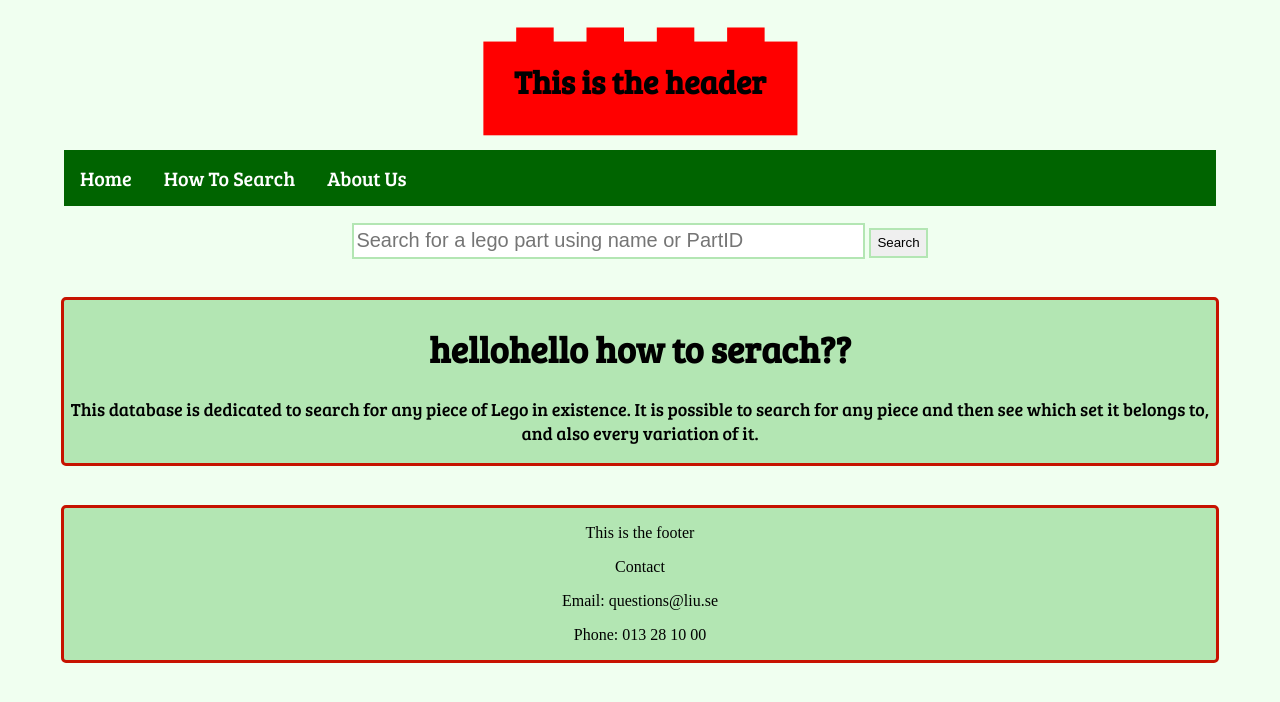
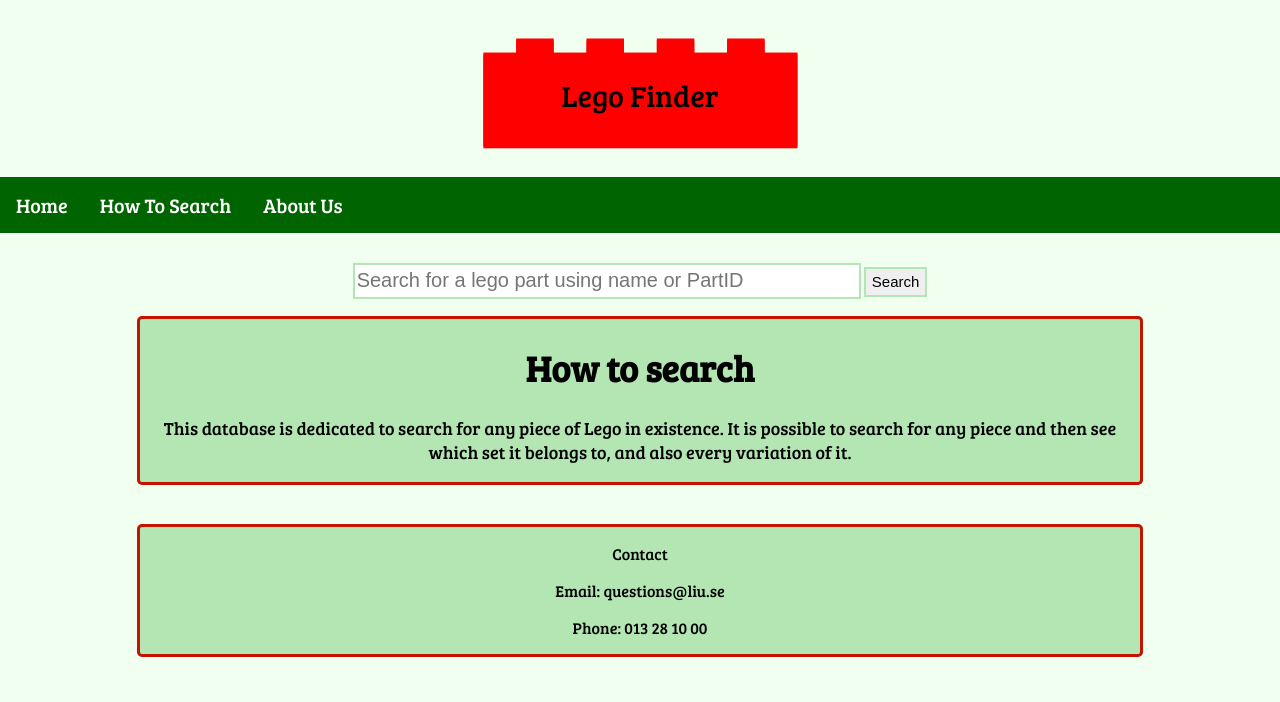
Before and after one commit to RobotGandhi/TNMK30, a PHP site: page /howtosearch.php in a window 1280 px wide. Shown: the top 702 px of the page. Run offline with PHP 8.4, Linux system fonts and the light colour scheme.

Commit message:
include meny o footer, table fix, småsaker

```diff
--- /dev/null
+++ b/footer.txt
@@ -0,0 +1,8 @@
+    <div class = "footer">
+
+		<p>Contact</p>
+<p>Email: questions@liu.se</p>
+<p>Phone: 013 28 10 00</p>
+
+
+    </div>
--- /dev/null
+++ b/headermenu.txt
@@ -0,0 +1,15 @@
+
+           <div class ="header">
+       <a href="Homepage_V2.php">
+<img src="LegoFinder.png" alt="Logo">
+  <div class="pagename">Lego Finder</div>
+</a>
+
+</div>
+<nav>
+	<ul>
+		<li><a href="Homepage_V2.php">Home</a></li>
+		<li><a href="howtosearch.php">How To Search</a></li>
+		<li><a href="aboutus.php">About Us</a></li>
+	</ul>
+</nav>
--- a/howtosearch.php
+++ b/howtosearch.php
@@ -21,52 +21,29 @@
 
 
 
-        <div class ="header">
-
-        <h1>This is the header</h1>
-
-        </div>
-
-
-        		<nav>
-
-<ul>
-<li><a href="Homepage_V2.php">Home</a></li>
-<li><a href="howtosearch.php">How To Search</a></li>
-<li><a href="aboutus.php">About Us</a></li>
-</ul>
-
-</nav>
+<?php include("headermenu.txt");?>
 
 
         <!-- Sökruta -->
-        <div class="searchdiv">
-        <form action="Homepage_V2.php" method="get" >
-
-        <input class="searchbar" type="text" name="searchkey" placeholder="Search for a lego part using name or PartID" size="40">
+       <div class="searchdiv">
+        <form class="formbitch" action="Homepage_V2.php" method="get" >
+        <input class="searchbar" type="text" name="searchkey" placeholder="Search for a lego part using name or PartID">
 		<input type="hidden" name="pagenumber" value="1">
 		<button class ="button" type="submit"> Search </button>
-
         </form>
         </div>
 
 
       <div class= "content">
 
-            <h1>hellohello how to serach??</h1>
+            <h1>How to search</h1>
 			<p>This database is dedicated to search for any piece of Lego in existence. It is possible to search for any piece and then see which set it belongs to, and also every variation of it.</p>
-            <!-- contetn content div closing tag  -->
+            <!-- content content div closing tag  -->
         </div>
 
 
 
-    <div class = "footer">
-        <p>This is the footer</p>
-        	<p>Contact</p>
-<p>Email: questions@liu.se</p>
-<p>Phone: 013 28 10 00</p>
-        <!-- Footer content div closing tag  -->
-    </div>
+      <?php include("footer.txt");?>
 
 <!-- wrapper content div closing tag  -->
  </div>
--- a/proj.css
+++ b/proj.css
@@ -4,8 +4,9 @@ body
 	background-color: honeydew;
 	text-align: center;
 	margin: auto;
-	width: 100%
+	width: 100%;
 	height: auto;
+	font-family: 'Bree Serif', serif;
 
 }
 
@@ -15,11 +16,6 @@ div
 	border-radius: 5px;
 }
 
-h1
-{
-	/* God damn beautiful font for this beautiful site*/
-	font-family: 'Bree Serif', serif;
-}
 
 /* Parent div*/
 .wrapper
@@ -32,7 +28,7 @@ h1
 {
     display: inline-block;
     height: auto;
-    width: 90%;
+    width: 315px;
     border-style: hidden;
     border-color: #c61300;
     background-image: url(LegoFinder.png);
@@ -43,6 +39,17 @@ h1
 	padding-bottom:2%;
 	margin-top: 1%;
     text-align: center;
+	position: relative;
+}
+
+.pagename
+{
+	position: absolute;
+	top: 50%;
+	left: 50%;
+	transform: translate(-50%, -50%);
+	color: black;
+	font-size: 30px;
 }
 
 /* Content - like tables and such */
@@ -54,9 +61,9 @@ h1
     margin-top: 3%;
     border-style: solid;
     border-color: #c61300;
-    background-color: #b3e6b3	;
-	font-family: 'Bree Serif', serif;
+    background-color: #b3e6b3;
 	font-size: 18px;
+	max-width: 1000px;
 }
 
 .footer
@@ -69,7 +76,7 @@ h1
     border-style: solid;
     border-color: #c61300;
     background-color: #b3e6b3;
-
+	max-width: 1000px;
 }
 
 /*Menu div, making the menu follow along */
@@ -82,8 +89,8 @@ nav
 nav ul
 {
 	display: inline-block;
-	margin-top: 3%;
-	width: 90%;
+	margin-top: 1%;
+	width: 100%;
     list-style-type: none;
     margin: 0;
     padding: 0;
@@ -91,7 +98,6 @@ nav ul
     background-color: darkgreen;
 	justify-content: space-around;
 	font-size: 20px;
-	font-family: 'Bree Serif', serif;
 }
 
 nav li
@@ -112,6 +118,7 @@ nav li a {
 nav li a:hover
 {
 	background-color: red;
+	color: black;
 }
 
 /* put part above the other colors */
@@ -133,6 +140,7 @@ display: inline-block;
 {
 	margin-top: 1%;
 	height: 30px;
+	width: 500px;
     font-size: 20px;
 	border-style: double;
 	border-color: #b3e6b3;
@@ -149,6 +157,7 @@ display: inline-block;
 	border-style: solid;
 	border-color: #b3e6b3;
 	height: 30px;
+	font-size: 15px;
 
 
 }
@@ -159,22 +168,36 @@ display: inline-block;
 }
 
 /*Remove border around searchbar*/
-.searchtable th, td
-{
-	border: none !important;
-}
 
 th, td
 {
 	text-align: center;
 	font-size: 20px;
 	padding: 15px;
-	border: 1px solid black;
+	border-bottom: 1px solid black;
+
 }
 
 th
 {
 	font-size: 25px;
+}
+
+tbody>tr>:nth-child(1)
+{
+	width: 100px;
+}
+
+tbody>tr>:nth-child(2)
+{
+	width: 500px;
+	border-left: 1px solid black;
+}
+
+tbody>tr>:nth-child(3)
+{
+	width: 200px;
+	border-left: 1px solid black;
 }
 
 /* Striped table */
@@ -187,7 +210,9 @@ table
 {
     display: inline-block;
 	border-collapse: collapse;
+	margin: 3% 0;
 }
+
 
 /* Code to make site responsive */
 
```
Also changed, not shown: Homepage_V2.php (+6 -25 lines), Searchresult_parts.php (+3 -17 lines), aboutus.php (+2 -22 lines), searchresult_colors.php (+2 -12 lines).
